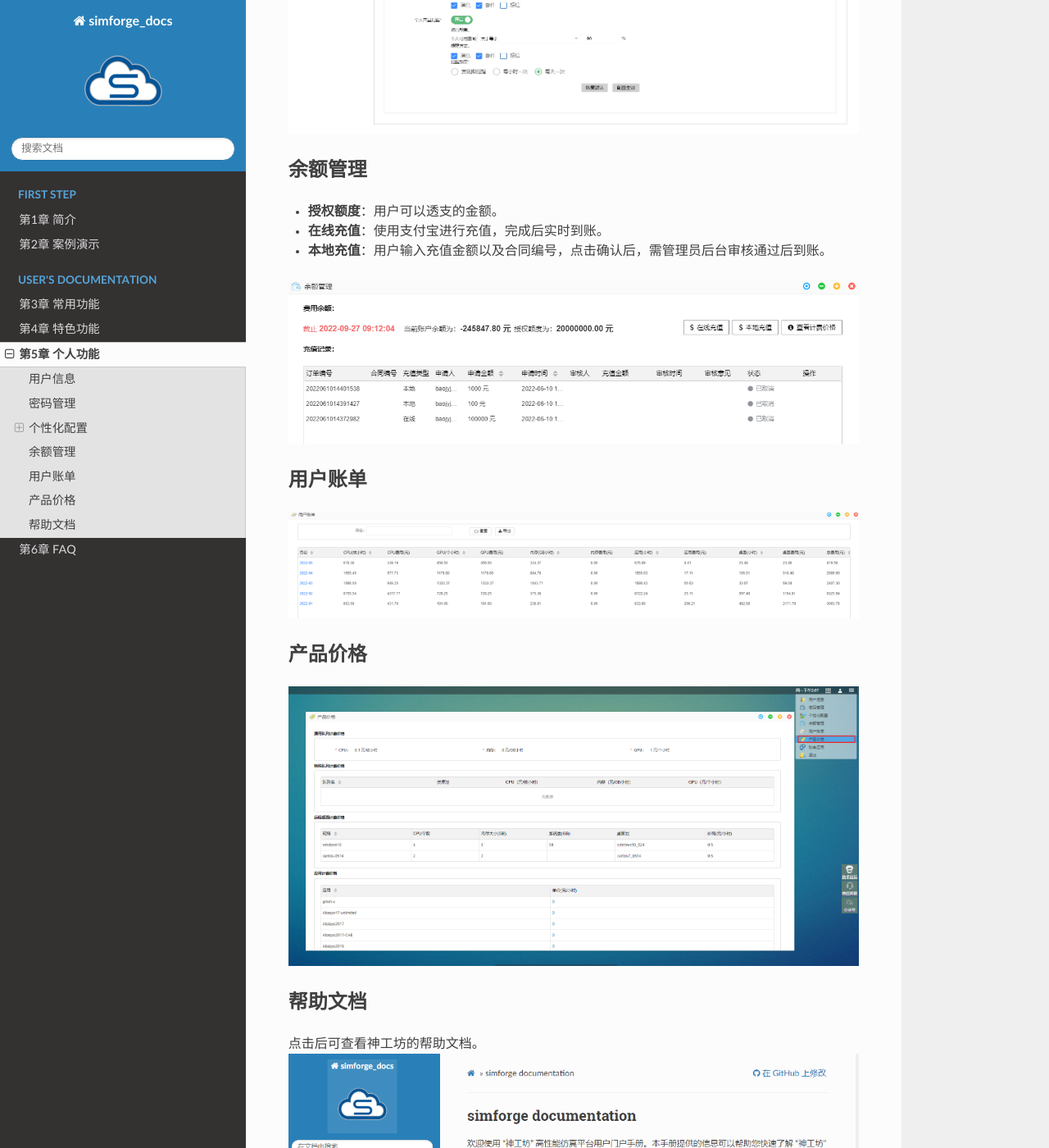
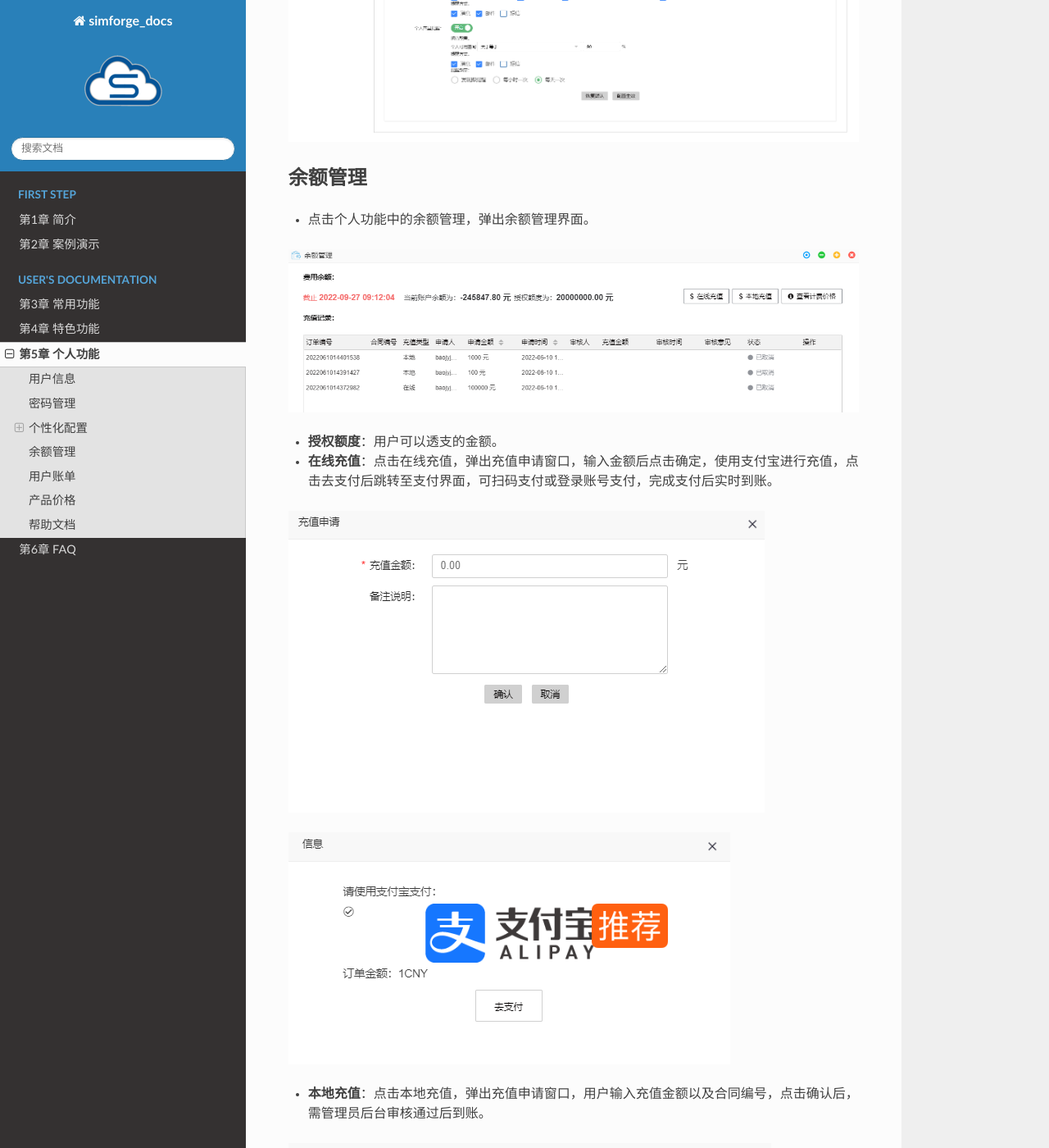
Before and after one commit to readthedocs/tutorial-sphinx-markdown-library, a Sphinx documentation site: the page built from docs/source/personal.md, in a window 1280 px wide and 1400 px high, scrolled down 2118 px. Shown: the whole window at 82% size. Built offline with Sphinx 7.4.7 and the Read the Docs theme 2.0.0, drawn with Linux system fonts in a browser that asks for light colours; some of the changed text lies outside the part shown.

Commit message:
第三章增加个人目录下删除文件_修改第2章userportal第5章personal图片_修改第5章余额管理

```diff
--- a/docs/source/personal.md
+++ b/docs/source/personal.md
@@ -43,12 +43,25 @@
 ![](figs/personal/message.png)
 
 ## 余额管理
-- **授权额度**：用户可以透支的金额。
-- **在线充值**：使用支付宝进行充值，完成后实时到账。
-- **本地充值**：用户输入充值金额以及合同编号，点击确认后，需管理员后台审核通过后到账。
+
+- 点击个人功能中的余额管理，弹出余额管理界面。
 
 ![](figs/personal/charge.png)
 
+- **授权额度**：用户可以透支的金额。
+- **在线充值**：点击在线充值，弹出充值申请窗口，输入金额后点击确定，使用支付宝进行充值，点击去支付后跳转至支付界面，可扫码支付或登录账号支付，完成支付后实时到账。
+
+![](figs/personal/charge_application.png)
+
+![](figs/personal/Alipay.png)
+
+- **本地充值**：点击本地充值，弹出充值申请窗口，用户输入充值金额以及合同编号，点击确认后，需管理员后台审核通过后到账。
+
+![](figs/personal/charge_application_2.png)
+
+- **查看计费价格**：点击查看计费价格后，弹出计费价格窗口，可查看通用队列、特殊队列、远程桌面和应用的计费价格。
+
+![](figs/personal/price_2.png)
 
 ## 用户账单
 
@@ -60,5 +73,5 @@
 
 ## 帮助文档
 
-点击后可查看神工坊的帮助文档。
+- 点击后可查看神工坊的帮助文档。
 ![](figs/personal/help.png)
```
Also changed, not shown: docs/source/feature.md (+2 -4 lines), docs/source/fre.md (+8 -0 lines), docs/source/figs/fre/delete.png (added), docs/source/figs/fre/trash.png (added), docs/source/figs/personal/Alipay.png (added), docs/source/figs/personal/charge_application.png (added), docs/source/figs/personal/charge_application_2.png (added), docs/source/figs/personal/personal.png, docs/source/figs/personal/price_2.PNG (added), 1 other file.
